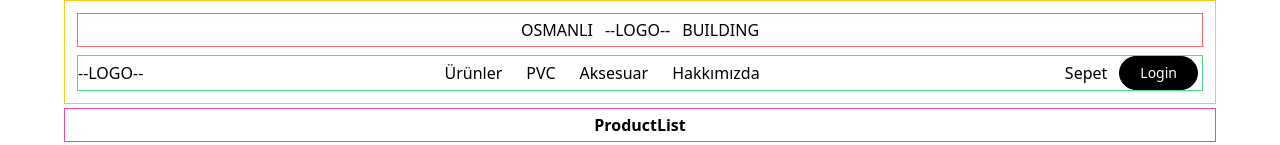
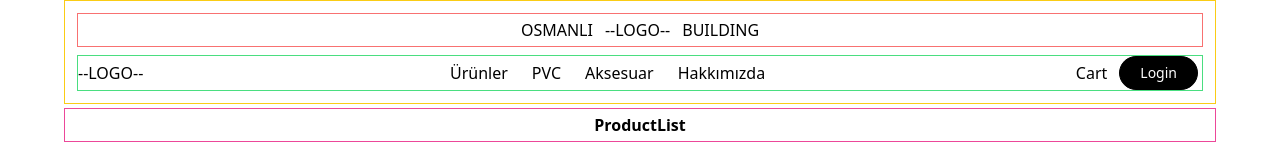
Before and after one commit to Bobzero23/Osmanli-Building-Frontend, a Next.js app: page / in a window 1280 px wide. Shown: the top 145 px of the page. Built offline with nearby package versions, Linux system fonts and the light colour scheme.

Commit message:
quick fix: typos in header component

```diff
--- a/components/Header.jsx
+++ b/components/Header.jsx
@@ -42,7 +42,7 @@ const Header = () => {
           </ul>
         </div>
         <div className="flex items-center gap-3 px-1">
-          <Link href="/">Sepet</Link>
+          <Link href="/">Cart</Link>
           <Link href="/" className="black_btn">
             Login
           </Link>
```
